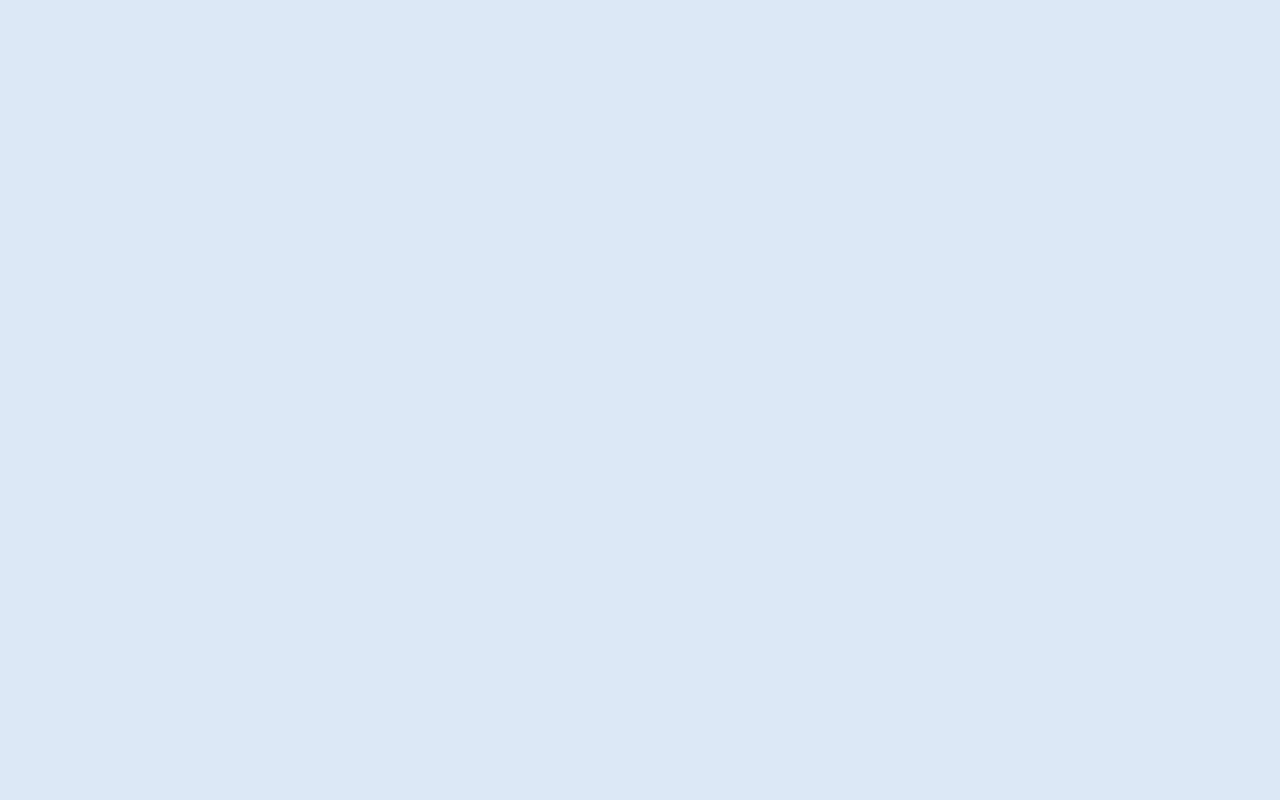
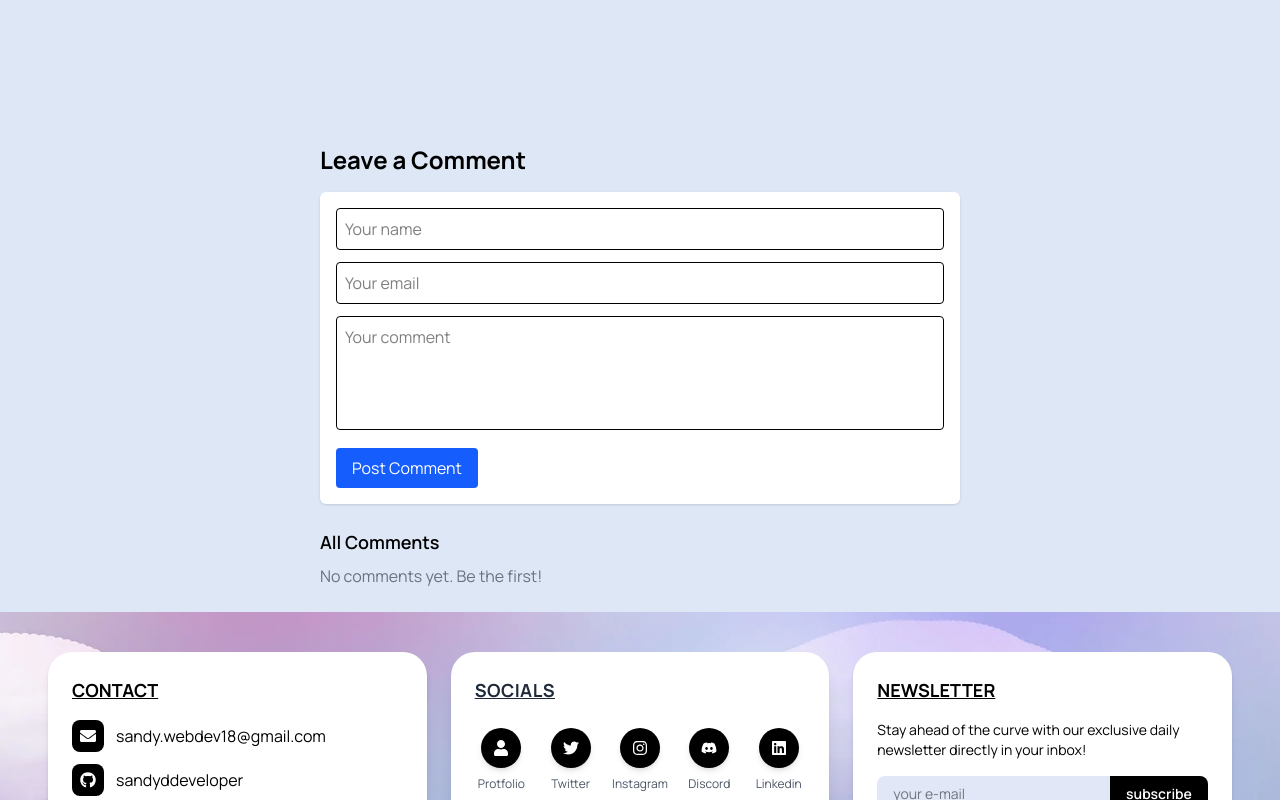
Before and after one commit to sandyddeveloper/STACKOPS-BLOG, a React (Vite) app in the folder FRONTEND/: page /blog-detail in a window 1280 px wide. Before the commit this address had no page. Shown: the part 780-1580 px from the top of the page. Before the commit the page ends 800 px from the top, so only its background shows below. Built offline with nearby package versions, Linux system fonts and the light colour scheme; what simple-zustand-devtools would draw is missing.

Commit message:
working on comments section

```diff
--- a/FRONTEND/package.json
+++ b/FRONTEND/package.json
@@ -19,10 +19,13 @@
     "axios": "^1.5.1",
     "chart.js": "^4.4.0",
     "dayjs": "^1.11.10",
+    "emoji-dictionary": "^1.0.12",
     "framer-motion": "^12.7.3",
     "js-cookie": "^3.0.5",
     "jwt-decode": "^3.1.2",
     "lucide-react": "^0.488.0",
+    "marked": "^15.0.8",
+    "md5": "^2.3.0",
     "moment": "^2.29.4",
     "react": "^18.2.0",
     "react-chartjs-2": "^5.2.0",
--- a/FRONTEND/src/App.jsx
+++ b/FRONTEND/src/App.jsx
@@ -7,6 +7,7 @@ import RegisterPage from './pages/RegisterPage'
 import NotFoundPage from './pages/NotFoundPage'
 import AboutPage from './pages/AboutPage'
 import ProfilePage from './components/main/ProfilePage'
+import BlogDetailPage from './components/main/BlogDetailPage'
 function App() {
   return (
     <>
@@ -20,6 +21,7 @@ function App() {
             <Route path="/blog" element={<Index />} />
             <Route path="/aboutus" element={<AboutPage />} />
             <Route path="/profile" element={<ProfilePage />} />
+            <Route path="/blog-detail" element={<BlogDetailPage />} />
           </Routes>
         </MainWrapper>
       </BrowserRouter>
--- /dev/null
+++ b/FRONTEND/src/components/main/BlogDetailPage.jsx
@@ -0,0 +1,19 @@
+import React from 'react'
+import MNavbar from './MainNavbar'
+import BlogFooter from '../ui/BlogFooter'
+import CommentSection from '../ui/CommentSection'
+
+const BlogDetailPage = () => {
+  return (
+    <div>
+        <MNavbar/>
+        <div className='h-screen'>
+            nalla yosichi oru detail page ah design pannu papom....
+        </div>
+        <CommentSection />
+        <BlogFooter />
+    </div>
+  )
+}
+
+export default BlogDetailPage
--- /dev/null
+++ b/FRONTEND/src/components/ui/CommentSection.jsx
@@ -0,0 +1,153 @@
+import React, { useState } from 'react';
+
+const CommentSection = () => {
+  const [comments, setComments] = useState([]);
+  const [form, setForm] = useState({
+    name: '',
+    email: '',
+    text: '',
+    parentId: null,
+  });
+
+  const [error, setError] = useState('');
+
+  const handleInputChange = (e) => {
+    setForm({ ...form, [e.target.name]: e.target.value });
+    setError('');
+  };
+
+  const handleSubmit = (e) => {
+    e.preventDefault();
+
+    const { name, email, text } = form;
+    if (!name || !email || !text) {
+      setError('Please fill in all fields');
+      return;
+    }
+
+    const newComment = {
+      id: Date.now(),
+      name,
+      email,
+      text,
+      date: new Date().toLocaleString(),
+      parentId: form.parentId,
+    };
+
+    setComments([newComment, ...comments]);
+    setForm({ name: '', email: '', text: '', parentId: null });
+  };
+
+  const handleReply = (parentId) => {
+    setForm({ ...form, parentId });
+  };
+
+  const cancelReply = () => {
+    setForm({ ...form, parentId: null });
+  };
+
+  const renderComments = (parentId = null, level = 0) => {
+    return comments
+      .filter((c) => c.parentId === parentId)
+      .map((comment) => (
+        <div key={comment.id} className={`ml-${level * 4} mt-4`}>
+          <div className="bg-white border shadow-sm p-4 rounded-md">
+            <div className="flex items-start gap-3">
+              <div className="flex-shrink-0 w-10 h-10 rounded-full bg-blue-100 flex items-center justify-center text-blue-600 font-bold">
+                {comment.name
+                  .split(' ')
+                  .map((n) => n[0])
+                  .join('')
+                  .toUpperCase()
+                  .slice(0, 2)}
+              </div>
+              <div className="flex-1">
+                <div className="flex justify-between items-center">
+                  <div>
+                    <p className="font-semibold">{comment.name}</p>
+                    <p className="text-xs text-gray-400">{comment.date}</p>
+                  </div>
+                </div>
+                <p className="mt-2 text-gray-800">{comment.text}</p>
+                <button
+                  onClick={() => handleReply(comment.id)}
+                  className="mt-2 text-sm text-blue-600 hover:underline"
+                >
+                  Reply
+                </button>
+              </div>
+            </div>
+          </div>
+          <div className="ml-6">
+            {renderComments(comment.id, level + 1)}
+          </div>
+        </div>
+      ));
+  };
+
+  return (
+    <div className="max-w-2xl mx-auto px-4 py-6">
+      <h2 className="text-2xl font-bold mb-4">Leave a Comment</h2>
+
+      <form onSubmit={handleSubmit} className="bg-white p-4 rounded-md shadow space-y-3 mb-6">
+        {form.parentId && (
+          <div className="text-sm text-gray-500 flex justify-between items-center">
+            <span>Replying to a comment</span>
+            <button
+              type="button"
+              onClick={cancelReply}
+              className="text-red-500 hover:underline text-xs"
+            >
+              Cancel
+            </button>
+          </div>
+        )}
+
+        <input
+          type="text"
+          name="name"
+          placeholder="Your name"
+          value={form.name}
+          onChange={handleInputChange}
+          className="w-full p-2 border rounded focus:outline-none focus:ring focus:border-blue-300"
+        />
+        <input
+          type="email"
+          name="email"
+          placeholder="Your email"
+          value={form.email}
+          onChange={handleInputChange}
+          className="w-full p-2 border rounded focus:outline-none focus:ring focus:border-blue-300"
+        />
+        <textarea
+          name="text"
+          placeholder="Your comment"
+          value={form.text}
+          onChange={handleInputChange}
+          className="w-full p-2 border rounded resize-none focus:outline-none focus:ring focus:border-blue-300"
+          rows={4}
+        ></textarea>
+
+        {error && <p className="text-red-500 text-sm">{error}</p>}
+
+        <button
+          type="submit"
+          className="bg-blue-600 text-white px-4 py-2 rounded hover:bg-blue-700 transition"
+        >
+          {form.parentId ? 'Post Reply' : 'Post Comment'}
+        </button>
+      </form>
+
+      <div>
+        <h3 className="text-lg font-semibold mb-2">All Comments</h3>
+        {comments.length > 0 ? (
+          renderComments()
+        ) : (
+          <p className="text-gray-500">No comments yet. Be the first!</p>
+        )}
+      </div>
+    </div>
+  );
+};
+
+export default CommentSection;
```
Also changed, not shown: 1 other file (tests, documents, lock files or other folders).
